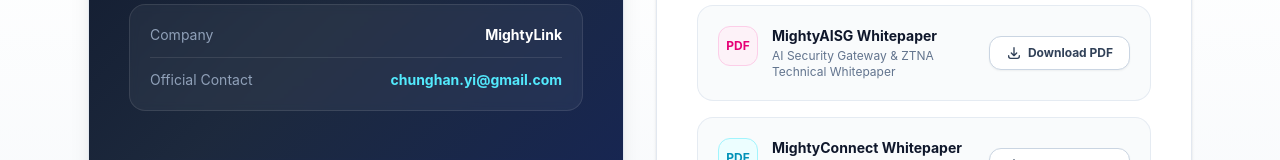
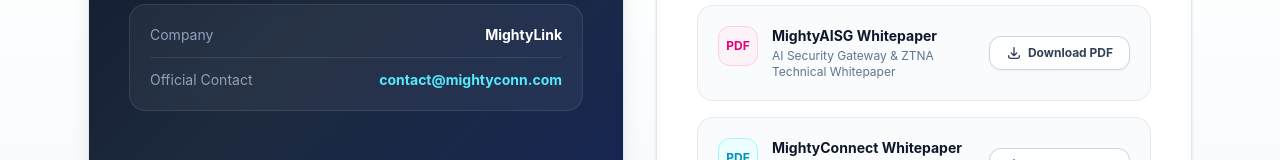
Before and after one commit to ChunghanYi/mightylink, a Vue app: page / in a window 1280 px wide. Shown: the part 6730-6890 px from the top of the page. Built offline with nearby package versions, Linux system fonts and the light colour scheme.

Commit message:
changed contact email address

```diff
--- a/src/components/ContactSection.vue
+++ b/src/components/ContactSection.vue
@@ -2,7 +2,7 @@
 import { useI18n } from 'vue-i18n'
 const { t } = useI18n()
 
-const email = 'chunghan.yi@gmail.com'
+const email = 'contact@mightyconn.com'
 </script>
 
 <template>
```
Also changed, not shown: 1 other file (tests, documents, lock files or other folders).
